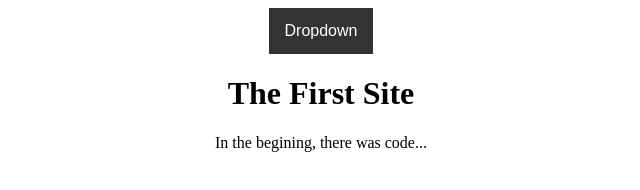
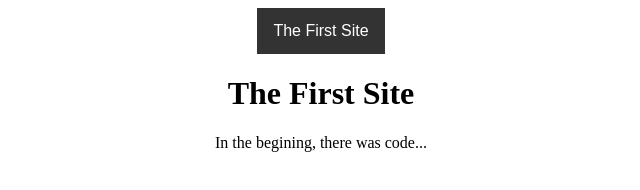
Before and after one commit to bookwormted/FirstSite, a website: page index.html in a window 1280 px wide. Shown: the whole page, without its empty margins (319-959 px from the left). Drawn offline with Linux system fonts and the light colour scheme.

Commit message:
Update index.html

```diff
--- a/index.html
+++ b/index.html
@@ -9,7 +9,7 @@
                 <nav class:"navbar container">
                     <div class="navbar">
                         <div class="dropdown">
-                            <button class="dropbtn" onclick="myFunction()">Dropdown
+                            <button class="dropbtn" onclick="DropFunction()">The First Site
                                 <i class="fa fa-caret-down"></i>
                             </button>
                             <div class="dropdown-content" id="myDropdown">
@@ -37,7 +37,7 @@
      <script>
 /* When the user clicks on the button,
 toggle between hiding and showing the dropdown content */
-function myFunction() {
+function DropFunction() {
   document.getElementById("myDropdown").classList.toggle("show");
 }
 
```
